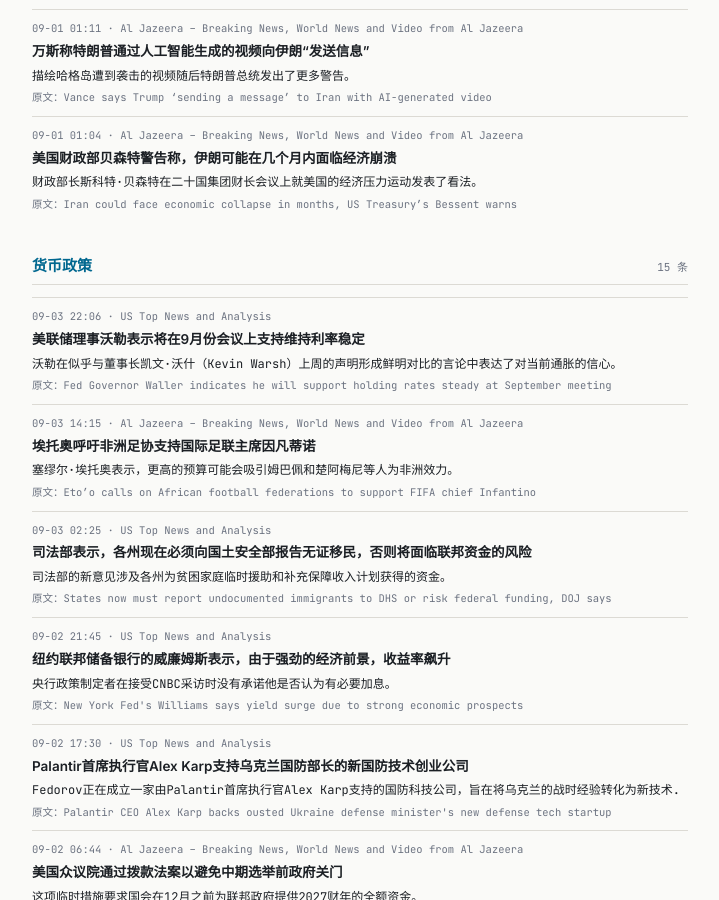
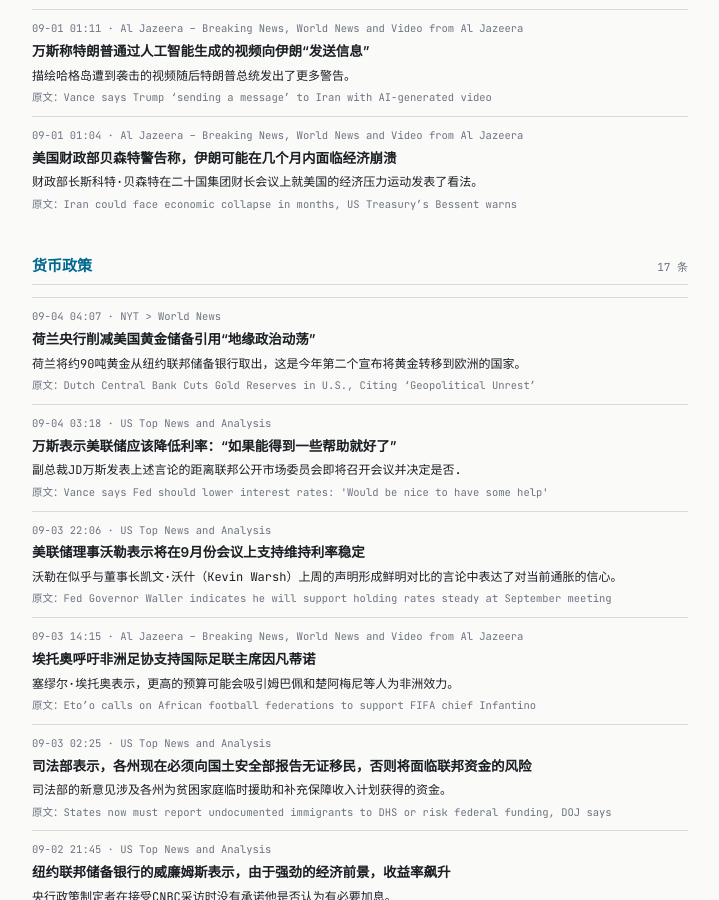
Before and after one commit to tang3super/tang3super.github.io, a Jekyll site: the page built from macro-trade/news-digest.md, in a window 1280 px wide and 900 px high, scrolled down 8553 px. Shown: the whole window, without its empty margins (280-999 px from the left). Built offline with Jekyll 4.4.1, drawn with Linux system fonts in a browser that asks for light colours; some of the changed text lies outside the part shown.

Commit message:
sync news-digest article

```diff
--- a/macro-trade/news-digest.md
+++ b/macro-trade/news-digest.md
@@ -5,7 +5,7 @@ title: 新闻监控
 date: '2026-09-04'
 summary: 2026年第36周监控
 week_label: 2026年第36周监控
-last_updated: 2026-09-04 01:55
+last_updated: 2026-09-04 04:24
 refresh_note: 每 5 分钟自动刷新
 topics:
 - name: 地缘政治
@@ -566,6 +566,20 @@ topics:
     summary_zh: 财政部长斯科特·贝森特在二十国集团财长会议上就美国的经济压力运动发表了看法。
 - name: 货币政策
   items:
+  - title: Dutch Central Bank Cuts Gold Reserves in U.S., Citing ‘Geopolitical Unrest’
+    summary: The Netherlands moved some 90 tons of gold out of the Federal Reserve Bank in New York, the second European nation this year to announce it…
+    link: https://www.nytimes.com/2026/09/03/world/europe/netherlands-gold-reserves-us.html
+    source: NYT > World News
+    time: 09-04 04:07
+    title_zh: 荷兰央行削减美国黄金储备引用“地缘政治动荡”
+    summary_zh: 荷兰将约90吨黄金从纽约联邦储备银行取出，这是今年第二个宣布将黄金转移到欧洲的国家。
+  - title: 'Vance says Fed should lower interest rates: ''Would be nice to have some help'''
+    summary: Vice President J.D. Vance's remarks came less than two weeks before the Federal Open Market Committee is set to convene and decide whether t…
+    link: https://www.cnbc.com/2026/09/03/vance-fed-interest-rates-trump-bond-yields.html
+    source: US Top News and Analysis
+    time: 09-04 03:18
+    title_zh: 万斯表示美联储应该降低利率：“如果能得到一些帮助就好了”
+    summary_zh: 副总裁JD万斯发表上述言论的距离联邦公开市场委员会即将召开会议并决定是否.
   - title: Fed Governor Waller indicates he will support holding rates steady at September meeting
     summary: In remarks that seem to contrast with statements last week from Chairman Kevin Warsh, Waller expressed confidence in the current inflation t…
     link: https://www.cnbc.com/2026/09/03/fed-governor-waller-indicates-he-will-support-holding-rates-steady-at-september-meeting.html
```
